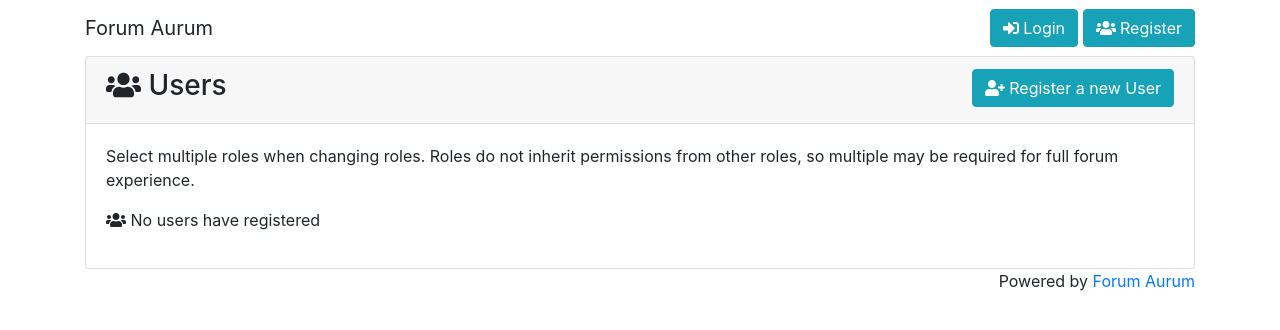
After one commit to AuroraLS3/Forum-Aurum, a Flask app: template application/templates/users/list.html in a window 1280 px wide. The commit adds this page. Shown: the top 330 px of the page. Run offline with Flask 2, Linux system fonts and the light colour scheme; the template is opened without the code that fills it, so the values that code supplies are empty; some libraries are stand-ins or nearby versions.

Commit message:
Initial user management, does not disallow moderators from turning themselves admins yet

```diff
--- a/application/models/user.py
+++ b/application/models/user.py
@@ -40,6 +40,9 @@ class User(db.Model):
                 return True
         return False
 
+    def roleNames(self):
+        return list(map(lambda role: role.name, self.roles))
+
     @staticmethod
     def find_user_count():
         stmt = text("SELECT COUNT(*) as c FROM account LIMIT 1")
--- a/application/templates/layout.html
+++ b/application/templates/layout.html
@@ -41,6 +41,10 @@
         {% if current_user.is_authenticated %}
             <p>
                 Logged in as <b>{{ current_user.name }}</b>
+                {% if current_user.hasRole('moderator') %}
+                    <a class="btn btn-info" href="{{ url_for('users.users') }}"><i class="fa fa-users"></i>
+                        Manage Users</a>
+                {% endif %}
                 <a class="btn btn-info" href="{{ url_for('auth.logout') }}"><i class="fa fa-sign-out-alt"></i>
                     Logout</a>
             </p>
--- /dev/null
+++ b/application/templates/users/list.html
@@ -0,0 +1,46 @@
+{% extends "layout.html" %}
+{% import "bootstrap/wtf.html" as wtf %}
+
+{% block body %}
+
+    <div class="card">
+        <div class="card-header">
+            <h3 class="float-left"><i class="fa fa-users"></i> Users</h3>
+            <a href="{{ url_for('auth.register_page') }}"
+               class="btn btn-info float-right"><i
+                    class="fa fa-user-plus"></i> Register a new User
+            </a>
+        </div>
+        <div class="card-body">
+            <p>Select multiple roles when changing roles. Roles do not inherit permissions from other roles, so multiple
+                may be required for full forum experience.</p>
+            <ul class="list-group">
+                {% if users %}
+                    {% for user in users %}
+                        <li class="list-group-item">
+                            <div class="float-left">
+                                <i class="fa-lg far fa-user"></i>&nbsp;
+                            </div>
+                            <div class="float-left">
+                                {{ user.name }}<br>
+                                <small>| {% for name in user.roleNames() %}{{ name }} | {% endfor %}</small>
+                            </div>
+                            <div class="float-right">
+                                <form class="form-inline" method="POST"
+                                      action="{{ url_for("users.edit", user_name=user.name) }}">
+                                    {{ wtf.form_field(user.form.roles, class='form-control') }}
+                                    <input class="btn btn-info" type="submit" value="Submit">
+                                    <a class="btn btn-danger" href="{{ url_for('users.delete', user_name=user.name) }}"><i
+                                            class="fa fa-trash"></i> Delete</a>
+                                </form>
+                            </div>
+                        </li>
+                    {% endfor %}
+                {% else %}
+                    <p><i class="fa fa-users"></i> No users have registered</p>
+                {% endif %}
+            </ul>
+        </div>
+    </div>
+
+{% endblock %}
```
Also changed, not shown: application/forms/roleform.py (added, +16 -0 lines), application/views/users.py (+33 -6 lines).
